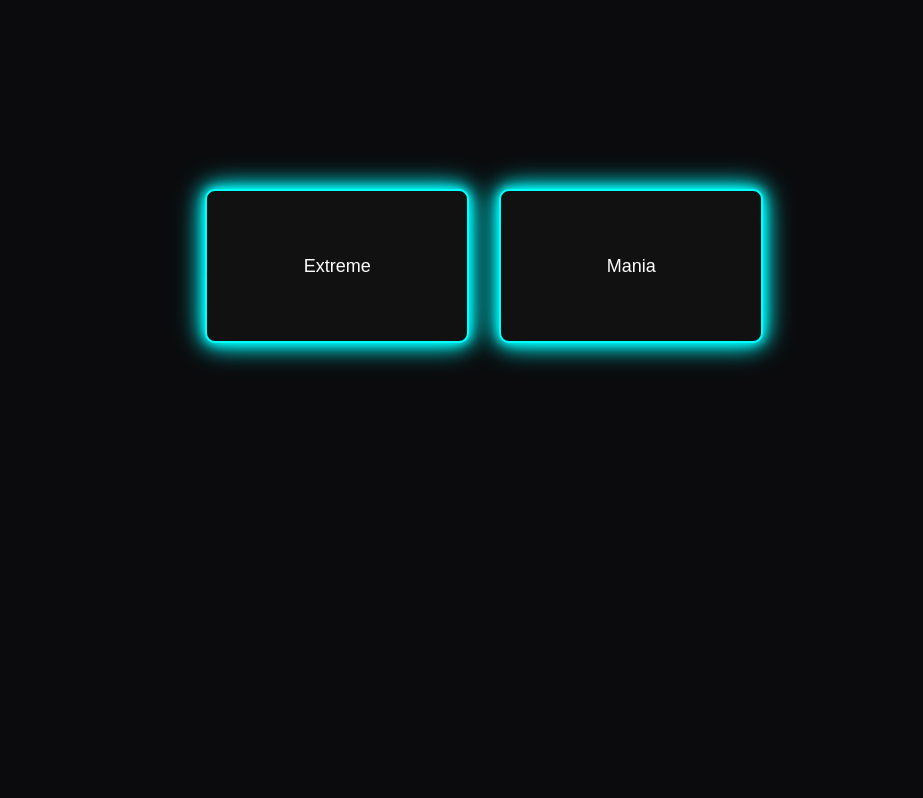
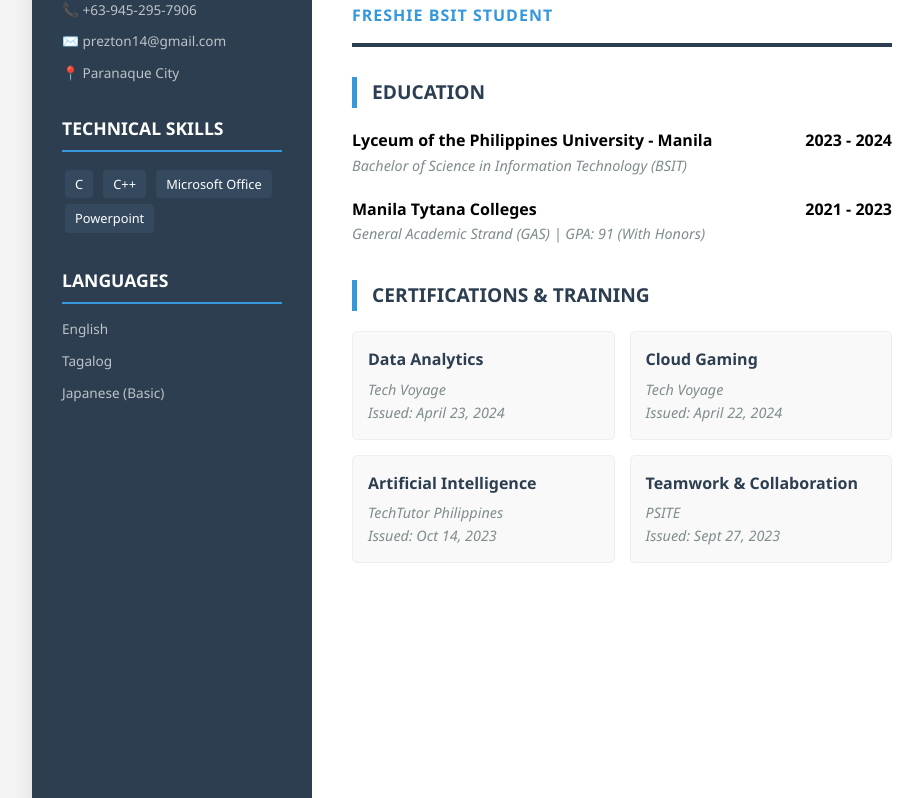
Before and after one commit to christianjoenellsison/Activity_1, a plain HTML site: page index.html in a window 1280 px wide. Shown: the part 134-932 px from the top of the page, without its empty margins (158-1081 px from the left). Before the commit the page ends 800 px from the top, so only its background shows below. Drawn offline with Linux system fonts and the light colour scheme.

Commit message:
Update index.html

```diff
--- a/index.html
+++ b/index.html
@@ -1,49 +1,159 @@
-]<html>
+<!DOCTYPE html>
+<html lang="en">
 <head>
-<title>BOX</title>
-<style>
-  body{
-    margin:0;
-    height:100vh;
-    display:flex;
-    justify-content:center;
-    align-items:center;
-    background:#0b0b0d;
-    font-family:Arial, sans-serif;
-  }
+    <meta charset="UTF-8">
+    <meta name="viewport" content="width=device-width, initial-scale=1.0">
+    <title>Christian Sison - Portfolio</title>
+    <style>
+        :root {
+            --primary-dark: #2c3e50;
+            --accent-blue: #3498db;
+            --text-gray: #7f8c8d;
+            --bg-light: #f4f4f4;
+        }
+        body {
+            font-family: 'Segoe UI', Arial, sans-serif;
+            line-height: 1.6;
+            background-color: var(--bg-light);
+            margin: 0;
+            padding: 20px;
+        }
+        .resume-card {
+            max-width: 900px;
+            margin: auto;
+            background: #fff;
+            display: grid;
+            grid-template-columns: 280px 1fr;
+            box-shadow: 0 4px 20px rgba(0,0,0,0.1);
+            min-height: 1000px;
+        }
+        /* Sidebar */
+        .sidebar {
+            background-color: var(--primary-dark);
+            color: #fff;
+            padding: 30px;
+        }
+        .sidebar h2 {
+            font-size: 1.1rem;
+            text-transform: uppercase;
+            border-bottom: 2px solid var(--accent-blue);
+            padding-bottom: 8px;
+            margin-top: 30px;
+        }
+        .info-link { font-size: 0.85rem; margin: 10px 0; color: #bdc3c7; }
+        .skill-tag {
+            display: inline-block;
+            background: #34495e;
+            padding: 4px 10px;
+            border-radius: 4px;
+            margin: 3px;
+            font-size: 0.8rem;
+        }
+        /* Main Body */
+        .main { padding: 40px; }
+        .header { border-bottom: 4px solid var(--primary-dark); margin-bottom: 30px; }
+        .header h1 { margin: 0; font-size: 2.8rem; color: var(--primary-dark); }
+        .header p { margin: 5px 0 15px; color: var(--accent-blue); font-weight: bold; letter-spacing: 1px; }
 
-  .container{
-    display:flex;
-    gap:30px;
-  }
+        section { margin-bottom: 35px; }
+        h2.section-title {
+            color: var(--primary-dark);
+            text-transform: uppercase;
+            font-size: 1.2rem;
+            border-left: 5px solid var(--accent-blue);
+            padding-left: 15px;
+            margin-bottom: 20px;
+        }
+        .entry { margin-bottom: 20px; }
+        .entry-header { display: flex; justify-content: space-between; font-weight: bold; }
+        .entry-sub { color: var(--text-gray); font-style: italic; font-size: 0.9rem; }
 
-  .box{
-    width:260px;
-    height:150px;
-    background:#111;
-    color:#fff;
-    border:2px solid #0ff;
-    box-shadow:0 0 10px #0ff, 0 0 20px #0ff, 0 0 30px #0ff;
-    border-radius:10px;
-    display:flex;
-    justify-content:center;
-    align-items:center;
-    font-size:18px;
-    text-align:center;
-    transition:0.3s ease;
-  }
-
-  .box:hover{
-    box-shadow:0 0 20px #0ff, 0 0 40px #0ff, 0 0 60px #0ff;
-    transform:scale(1.05);
-  }
-</style>
+        /* Certifications Specific Styling */
+        .cert-grid { display: grid; grid-template-columns: 1fr 1fr; gap: 15px; }
+        .cert-item {
+            background: #f9f9f9;
+            padding: 15px;
+            border-radius: 5px;
+            border: 1px solid #eee;
+        }
+        .cert-name { font-weight: bold; color: var(--primary-dark); display: block; margin-bottom: 5px; }
+    </style>
 </head>
 <body>
 
-<div class="container">
-  <div class="box">Extreme</div>
-  <div class="box">Mania</div>
+<div class="resume-card">
+    <aside class="sidebar">
+        <h2>Contact</h2>
+        <div class="info-link">📞 +63-945-295-7906</div>
+        <div class="info-link">✉️ prezton14@gmail.com</div>
+        <div class="info-link">📍 Paranaque City</div>
+
+        <h2>Technical Skills</h2>
+        <span class="skill-tag">C</span>
+        <span class="skill-tag">C++</span>
+        <span class="skill-tag">Microsoft Office</span>
+        <span class="skill-tag">Powerpoint</span>
+
+        <h2>Languages</h2>
+        <div class="info-link">English</div>
+        <div class="info-link">Tagalog</div>
+        <div class="info-link">Japanese (Basic)</div>
+    </aside>
+
+    <main class="main">
+        <header class="header">
+            <h1>CHRISTIAN SISON</h1>
+            <p>FRESHIE BSIT STUDENT</p>
+        </header>
+
+        <section>
+            <h2 class="section-title">Education</h2>
+            <div class="entry">
+                <div class="entry-header">
+                    <span>Lyceum of the Philippines University - Manila</span>
+                    <span>2023 - 2024</span>
+                </div>
+                <div class="entry-sub">Bachelor of Science in Information Technology (BSIT)</div>
+            </div>
+
+            <div class="entry">
+                <div class="entry-header">
+                    <span>Manila Tytana Colleges</span>
+                    <span>2021 - 2023</span>
+                </div>
+                <div class="entry-sub">General Academic Strand (GAS) | GPA: 91 (With Honors)</div>
+            </div>
+        </section>
+
+        <section>
+            <h2 class="section-title">Certifications & Training</h2>
+            <div class="cert-grid">
+                <div class="cert-item">
+                    <span class="cert-name">Data Analytics</span>
+                    <div class="entry-sub">Tech Voyage</div>
+                    <div class="entry-sub">Issued: April 23, 2024</div>
+                </div>
+
+                <div class="cert-item">
+                    <span class="cert-name">Cloud Gaming</span>
+                    <div class="entry-sub">Tech Voyage</div>
+                    <div class="entry-sub">Issued: April 22, 2024</div>
+                </div>
+
+                <div class="cert-item">
+                    <span class="cert-name">Artificial Intelligence</span>
+                    <div class="entry-sub">TechTutor Philippines</div>
+                    <div class="entry-sub">Issued: Oct 14, 2023</div>
+                </div>
+
+                <div class="cert-item">
+                    <span class="cert-name">Teamwork & Collaboration</span>
+                    <div class="entry-sub">PSITE</div>
+                    <div class="entry-sub">Issued: Sept 27, 2023</div>
+                </div>
+            </div>
+        </section>
+    </main>
 </div>
 
 </body>
```
